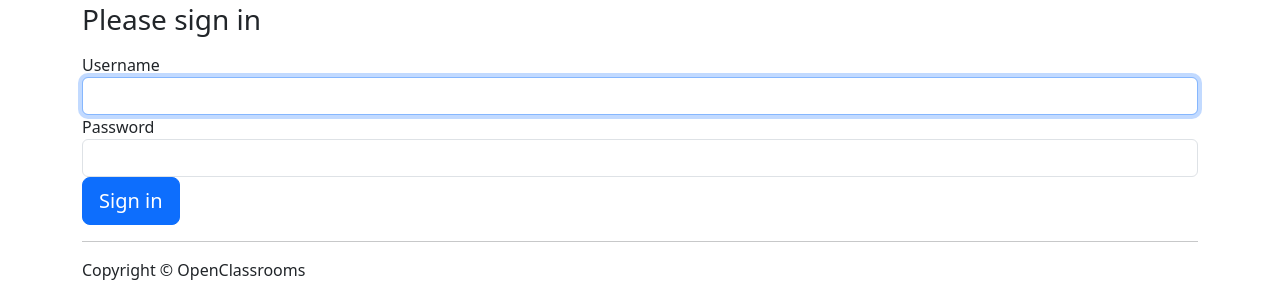
After one commit to lauralazzaro/todo-webservices, a Symfony app: template templates/security/login.html.twig in a window 1280 px wide. The commit adds this page. Shown: the part 713-1011 px from the top of the page. Run offline with Twig, Linux system fonts and the light colour scheme; the template is opened without the code that fills it, so the values that code supplies are empty; some libraries are stand-ins or nearby versions.

Commit message:
Work in progress : issue #2 Login

```diff
--- a/templates/base.html.twig
+++ b/templates/base.html.twig
@@ -40,13 +40,13 @@
 	<div class="row">
 		<a href="{{ path('user_create') }}" class="btn btn-primary">Créer un utilisateur</a>
 
-{#		{% if app.user %}#}
-{#			<a href="{{ path('logout') }}" class="pull-right btn btn-danger">Se déconnecter</a>#}
-{#		{% endif %}#}
+		{% if app.user %}
+			<a href="{{ path('logout') }}" class="pull-right btn btn-danger">Se déconnecter</a>
+		{% endif %}
 
-{#		{% if not app.user and 'login' != app.request.attributes.get('_route') %}#}
-{#			<a href="{{ path('login') }}" class="btn btn-success">Se connecter</a>#}
-{#		{% endif %}#}
+		{% if not app.user and 'login' != app.request.attributes.get('_route') %}
+			<a href="{{ path('login') }}" class="btn btn-success">Se connecter</a>
+		{% endif %}
 	</div>
 
 	<div class="row">
--- /dev/null
+++ b/templates/security/login.html.twig
@@ -0,0 +1,42 @@
+{% extends 'base.html.twig' %}
+
+{% block title %}Log in!{% endblock %}
+
+{% block body %}
+<form method="post">
+    {% if error %}
+        <div class="alert alert-danger">{{ error.messageKey|trans(error.messageData, 'security') }}</div>
+    {% endif %}
+
+    {% if app.user %}
+        <div class="mb-3">
+            You are logged in as {{ app.user.userIdentifier }}, <a href="{{ path('app_logout') }}">Logout</a>
+        </div>
+    {% endif %}
+
+    <h1 class="h3 mb-3 font-weight-normal">Please sign in</h1>
+    <label for="inputUsername">Username</label>
+    <input type="text" value="{{ last_username }}" name="username" id="inputUsername" class="form-control" autocomplete="username" required autofocus>
+    <label for="inputPassword">Password</label>
+    <input type="password" name="password" id="inputPassword" class="form-control" autocomplete="current-password" required>
+
+{#    <input type="hidden" name="_csrf_token"#}
+{#           value="{{ csrf_token('authenticate') }}"#}
+{#    >#}
+
+    {#
+        Uncomment this section and add a remember_me option below your firewall to activate remember me functionality.
+        See https://symfony.com/doc/current/security/remember_me.html
+
+        <div class="checkbox mb-3">
+            <label>
+                <input type="checkbox" name="_remember_me"> Remember me
+            </label>
+        </div>
+    #}
+
+    <button class="btn btn-lg btn-primary" type="submit">
+        Sign in
+    </button>
+</form>
+{% endblock %}
```
Also changed, not shown: src/Controller/SecurityController.php (added, +35 -0 lines), src/Security/UserAuthenticator.php (added, +55 -0 lines), 1 other file.
